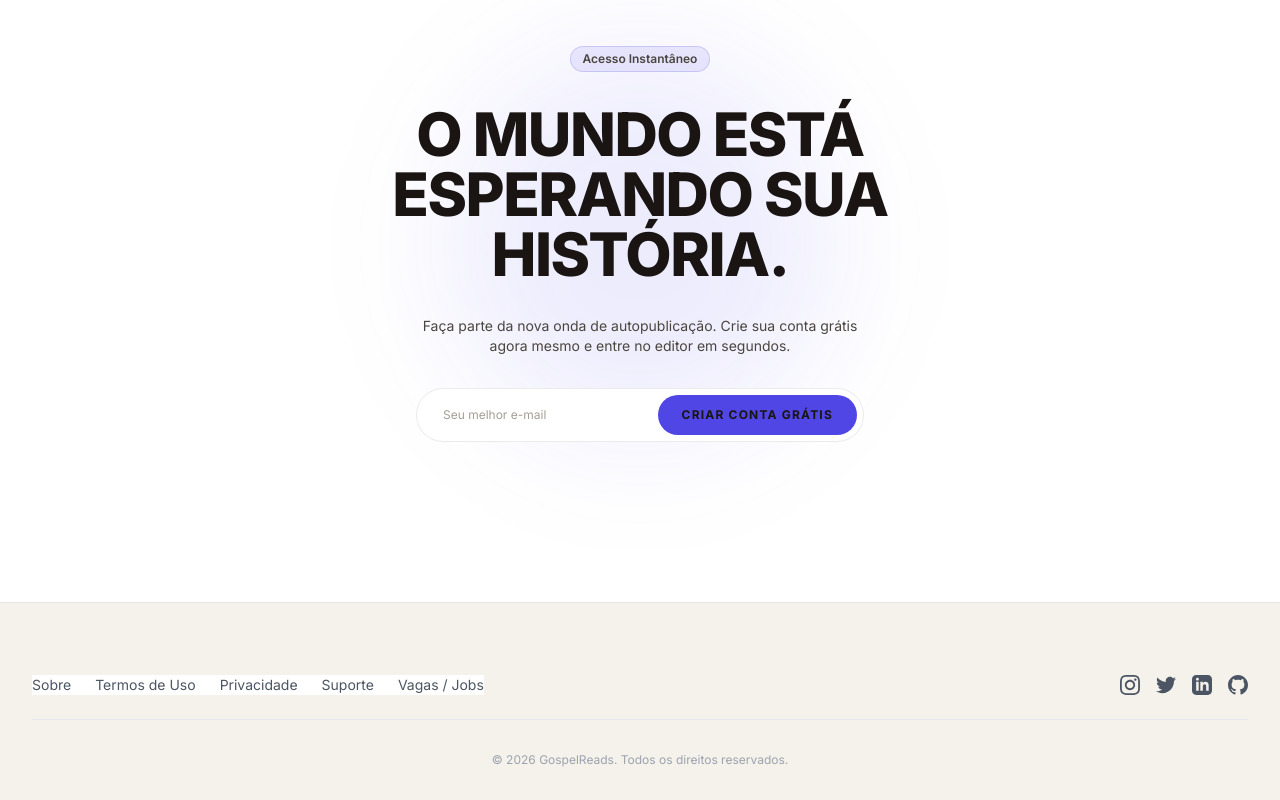
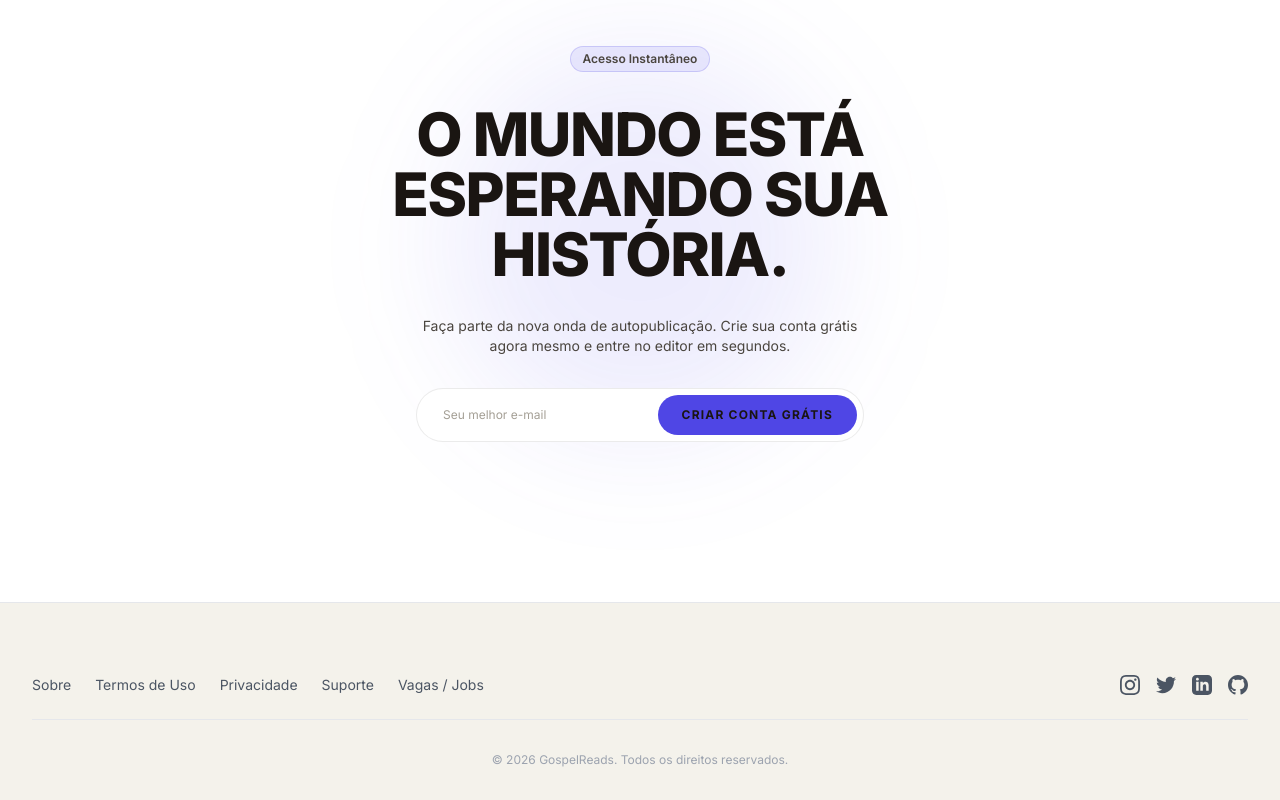
Before and after one commit to danub-io/editora, a Next.js app in the folder web/: page / in a window 1280 px wide. Shown: the part 3849-4649 px from the top of the page. Built offline with nearby package versions, Linux system fonts and the light colour scheme.

Commit message:
fix: change footer nav wrapper to div to bypass global light nav background override

```diff
--- a/web/src/components/gospelreads/Footer.tsx
+++ b/web/src/components/gospelreads/Footer.tsx
@@ -9,7 +9,7 @@ export default function Footer() {
       <div className="mx-auto max-w-screen-2xl px-4 md:px-8">
         <div className="flex flex-col items-center justify-between gap-4 border-b border-default py-6 md:flex-row">
           {/* nav - start */}
-          <nav className="flex flex-wrap justify-center gap-x-4 gap-y-2 md:justify-start md:gap-6 text-sm">
+          <div className="flex flex-wrap justify-center gap-x-4 gap-y-2 md:justify-start md:gap-6 text-sm">
             <Link href="/sobre" className="text-body transition duration-100 hover:text-fg-brand">
               Sobre
             </Link>
@@ -25,7 +25,7 @@ export default function Footer() {
             <a href="#" className="text-body transition duration-100 hover:text-fg-brand">
               Vagas / Jobs
             </a>
-          </nav>
+          </div>
           {/* nav - end */}
 
           {/* social - start */}
```
